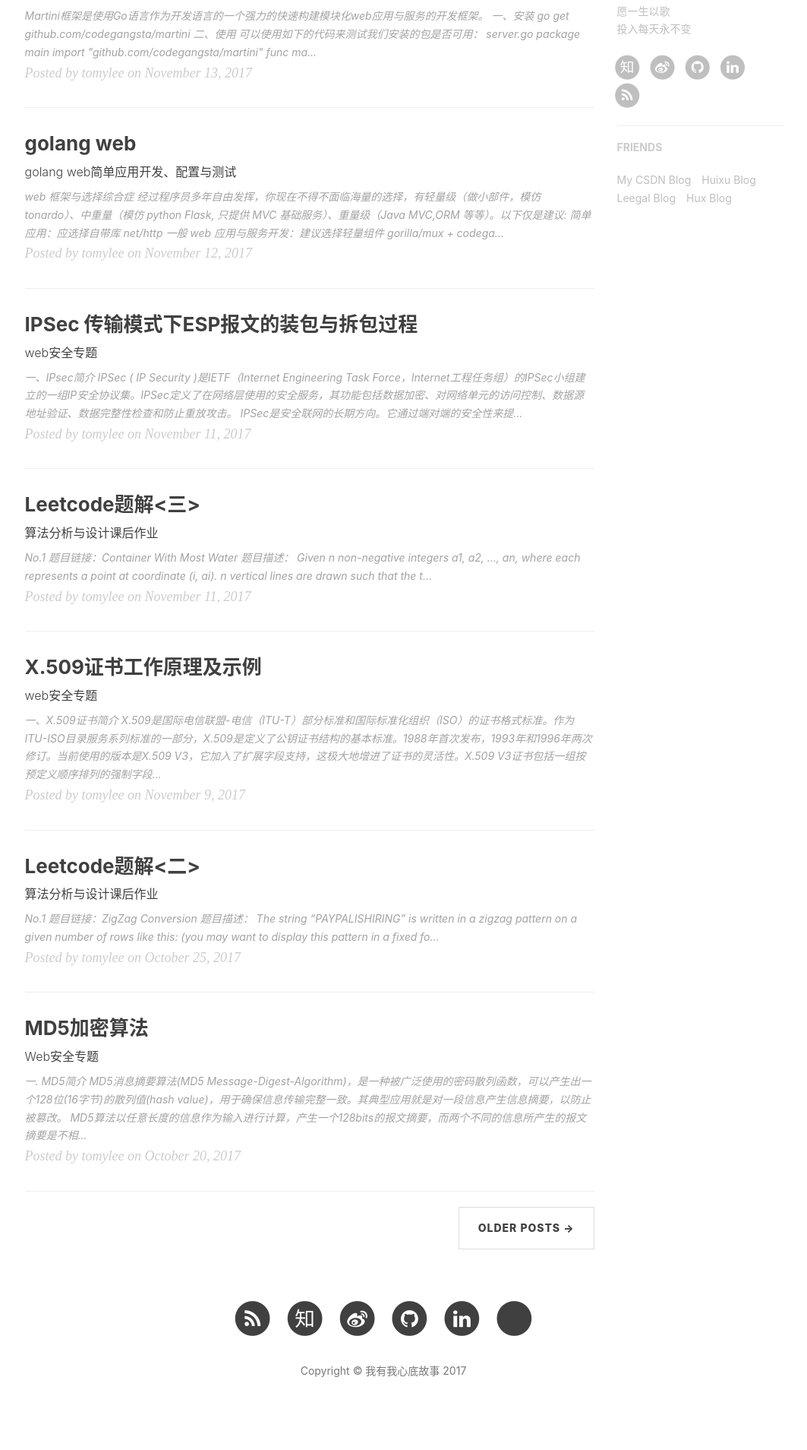
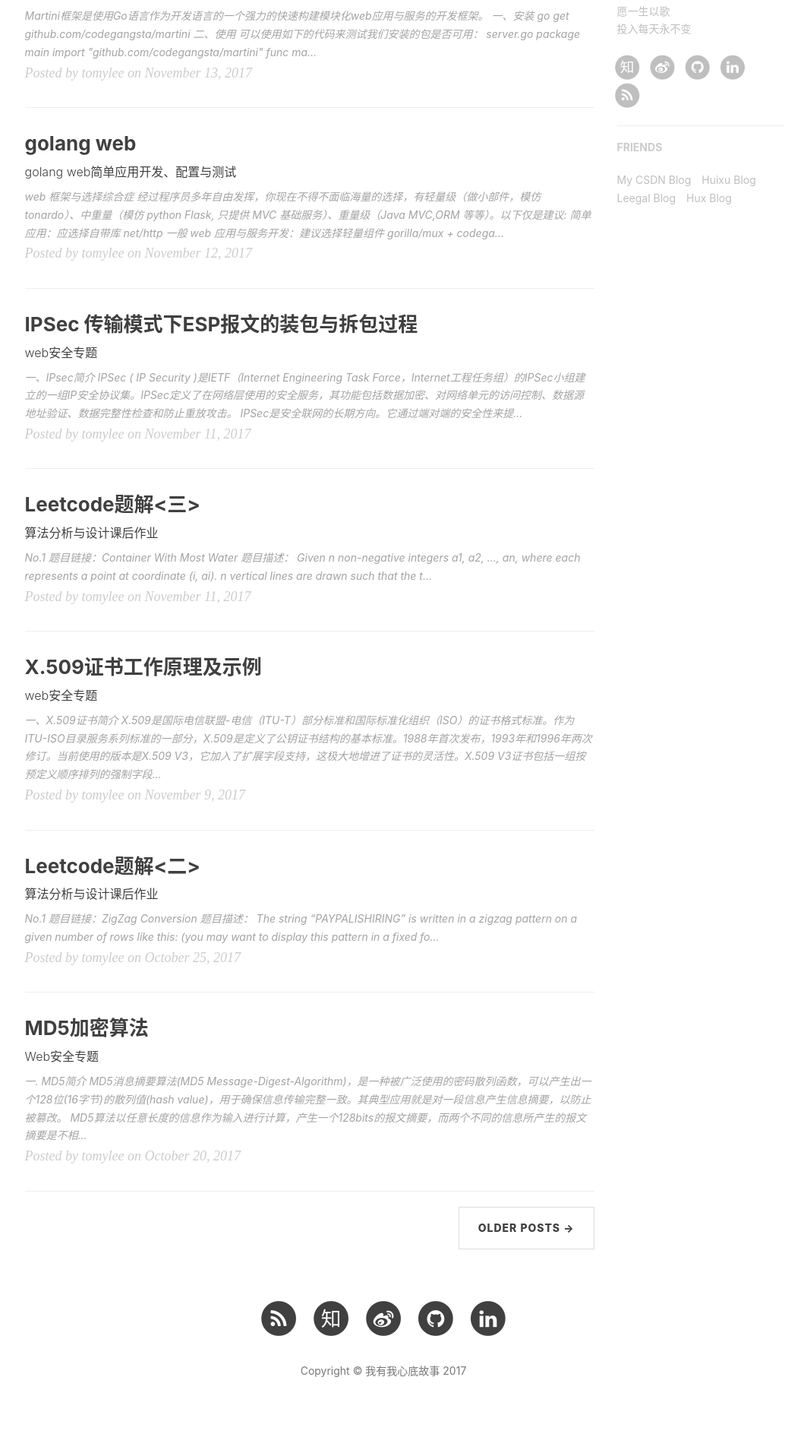
Before and after one commit to Tomy-Lee/Tomy-Lee.github.io, a Jekyll site: the page built from index.html, in a window 1280 px wide. Shown: the part 1032-2940 px from the top of the page at 76% size, without its empty margins (135-1198 px from the left). Built offline with Jekyll 4.4.1, drawn with Linux system fonts in a browser that asks for light colours; nearby versions of some CDN libraries; the list of posts is cut into pages by our own code; comment, search, counter and statistics services are not loaded.

Commit message:
Update footer.html

```diff
--- a/_includes/footer.html
+++ b/_includes/footer.html
@@ -78,18 +78,6 @@
                         </a>
                     </li>
                     {% endif %}
-
-                    {% if site.mail %}
-          <!-- Email -->
-          <li class="navigation__item_social">
-            <a target="_blank" href="mailto:{{site.social.mail}}" title="Contact me">
-             <span class="fa-stack fa-lg">
-                                <i class="fa fa-circle fa-stack-2x"></i>
-                                <i class="fa fa-stack-1x fa-inverse"></i>
-                   </span>
-            </a>
-          </li>
-          {% endif %}
 
 
                     {% if site.jianshu_username%}
```
